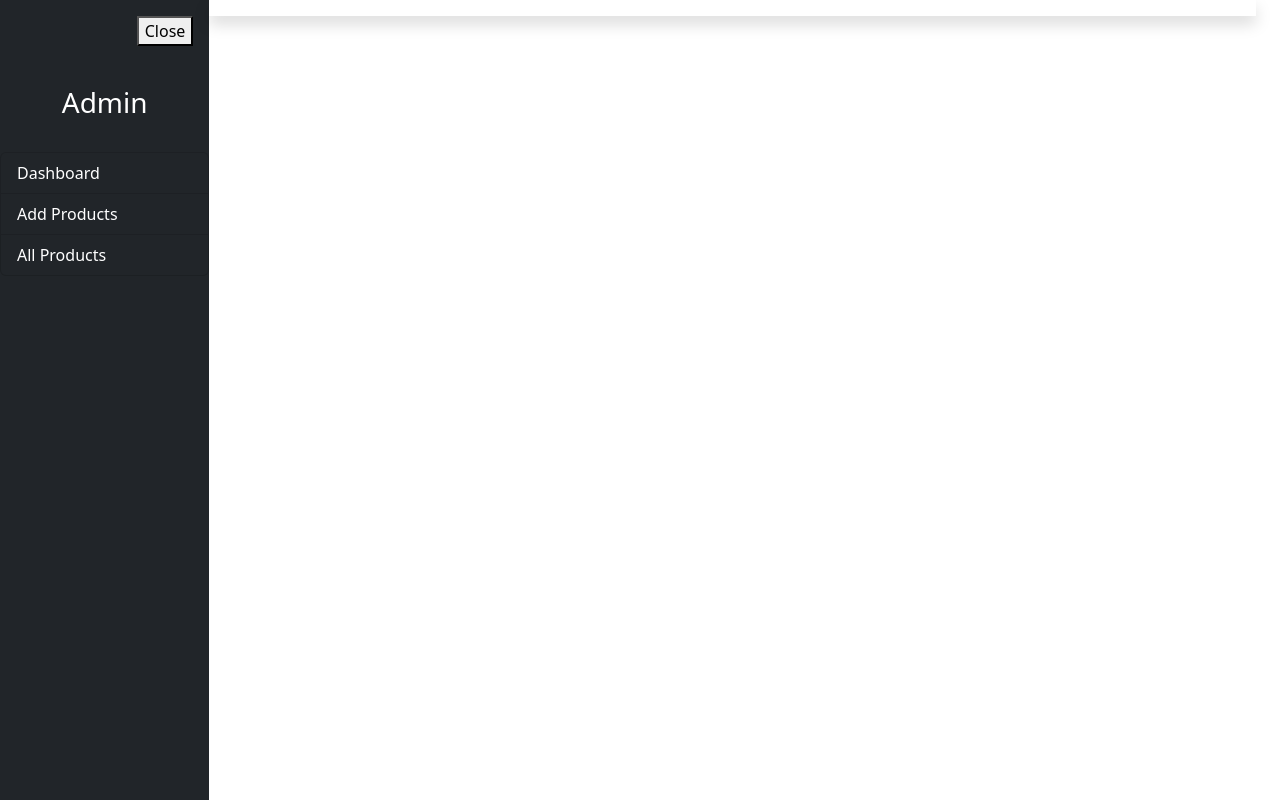
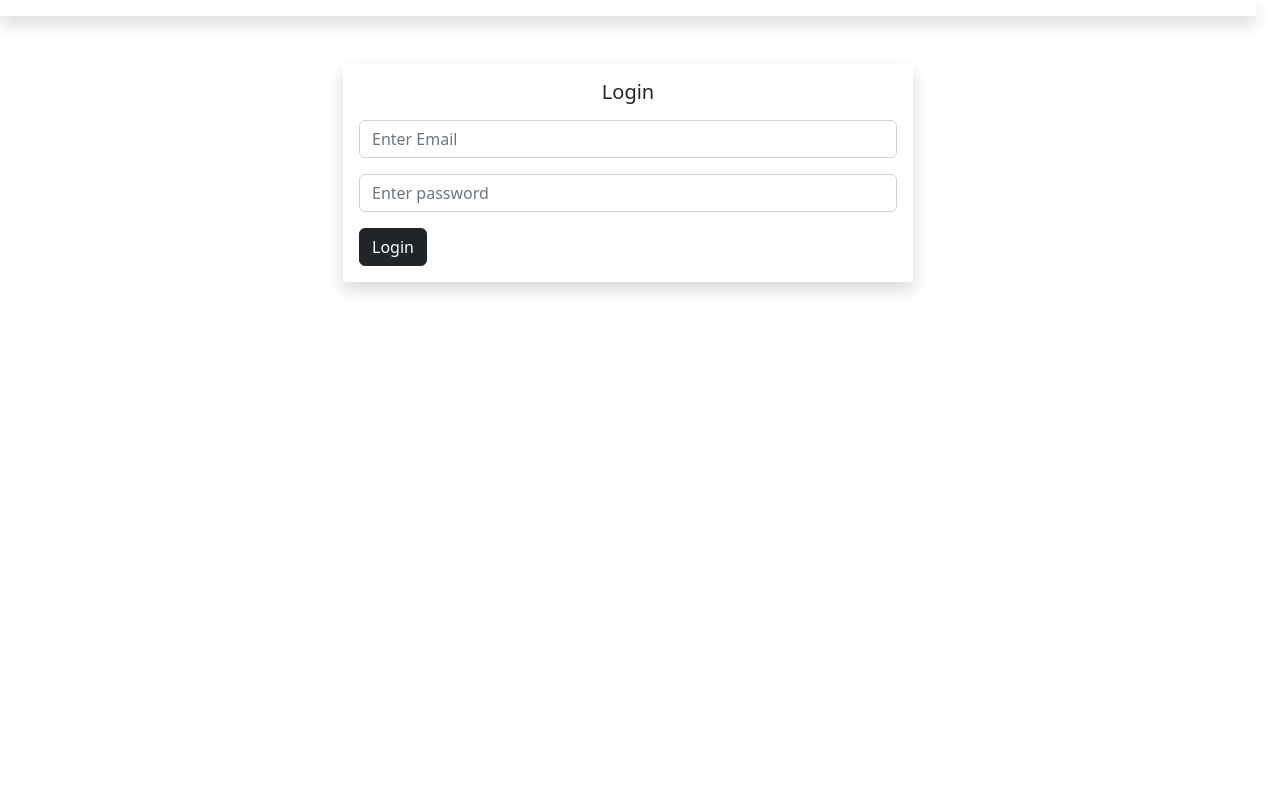
Before and after one commit to parthsinghblaze/6-feb-react-lecture, a React (Create React App) app: page /login in a window 1280 px wide. Built offline with nearby package versions, Linux system fonts and the light colour scheme.

Commit message:
login implementation

```diff
--- a/src/App.js
+++ b/src/App.js
@@ -8,17 +8,20 @@ import Products from "./pages/Products";
 import "./style.css";
 import { Provider } from "react-redux";
 import { store } from "./redux/store";
+import Private from "./commonComponent/Private";
+import Login from "./pages/Login";
 
 function App() {
   return (
     <Provider store={store}>
       <Layout>
         <Routes>
-          <Route path="/" element={<Dashboard />} />
-          <Route path="/dashboard" element={<Dashboard />} />
-          <Route path="/add-products" element={<AddProducts />} />
-          <Route path="/all-products" element={<Products />} />
-          <Route path="/edit-product/:name" element={<AddProducts />} />
+            <Route path="/" element={<Private><Dashboard /></Private> } />
+            <Route path="/dashboard" element={ <Private> <Dashboard /></Private>} />
+            <Route path="/add-products" element={<Private><AddProducts /></Private>} />
+            <Route path="/all-products" element={<Private><Products /></Private>} />
+            <Route path="/edit-product/:name" element={<Private><AddProducts /></Private>} />
+            <Route path="/login" element={<Login />} />
         </Routes>
       </Layout>
     </Provider>
--- a/src/commonComponent/Layout.jsx
+++ b/src/commonComponent/Layout.jsx
@@ -1,16 +1,30 @@
-import React from "react";
+import React, { useEffect, useState } from "react";
 import SideBar from "./SideBar";
 import Header from "./Header";
 import { useSelector } from "react-redux";
+import { useLocation } from "react-router-dom";
 
 function Layout({ children }) {
   const { menuOpen } = useSelector((state) => state.menu);
+  const [loginPage, setLoginPage] = useState(false);
+  const location = useLocation();
+
+  useEffect(() => {
+    if (location.pathname === "/login") {
+      setLoginPage(true);
+    } else {
+      setLoginPage(false);
+    }
+  }, [location]);
 
   return (
     <div className="container-fluid row">
-      <div className="col-md-2 p-0 d-none d-md-block ">
-        <SideBar />
-      </div>
+      {loginPage ? null : (
+        <div className="col-md-2 p-0 d-none d-md-block ">
+          <SideBar />
+        </div>
+      )}
+
       <div
         className={`col-md-2 p-0 mobile-menu d-block d-md-none ${
           menuOpen ? "show-menu" : ""
@@ -18,7 +32,7 @@ function Layout({ children }) {
       >
         <SideBar />
       </div>
-      <div className="col-md-10 p-0">
+      <div className={`col-md-${loginPage ? "12" : "10"} p-0`}>
         <Header />
         {children}
       </div>
--- /dev/null
+++ b/src/commonComponent/Private.jsx
@@ -0,0 +1,15 @@
+import React from "react";
+import { useSelector } from "react-redux";
+import { Navigate } from "react-router-dom";
+
+function Private({ children }) {
+  const { isLogin } = useSelector((state) => state.login);
+
+  if (isLogin) {
+    return children;
+  }
+
+  return <Navigate to="/login" />;
+}
+
+export default Private;
--- a/src/commonComponent/SideBar.jsx
+++ b/src/commonComponent/SideBar.jsx
@@ -1,19 +1,25 @@
 import React from "react";
 import ListGroup from "react-bootstrap/ListGroup";
 import { navLink } from "../utilis/navLinks";
-import { NavLink } from "react-router-dom";
+import { NavLink, useLocation } from "react-router-dom";
 import { useDispatch } from "react-redux";
 import { closeMenu } from "../redux/menuSlice";
 
 function SideBar() {
   const dispatch = useDispatch();
 
+  // const location = useLocation();
+
+  // if (location.pathname === "/login") {
+  //   return null;
+  // }
+
   return (
     <div
       className="bg-dark text-white"
       style={{ minHeight: "100vh", height: "100%" }}
     >
-      <div className="d-flex justify-content-end p-3">
+      <div className="d-flex d-lg-none justify-content-end p-3">
         <button onClick={() => dispatch(closeMenu())}>Close</button>
       </div>
       <h3 className="text-center py-4">Admin</h3>
--- /dev/null
+++ b/src/pages/Login.jsx
@@ -0,0 +1,80 @@
+import React from "react";
+import { Formik, Form, Field, ErrorMessage } from "formik";
+import * as Yup from "yup";
+import { useDispatch } from "react-redux";
+import { login } from "../redux/loginSlice";
+import { useNavigate } from "react-router-dom";
+
+const handleValidate = Yup.object().shape({
+  email: Yup.string().required("Email is Require!"),
+  password: Yup.number().required("Password is Require!"),
+});
+
+const initialValues = {
+  email: "",
+  password: "",
+};
+
+function Login() {
+  const dispatch = useDispatch();
+  const navigate = useNavigate();
+
+  function handleSubmit(values) {
+    dispatch(login({ values, navigate }));
+  }
+
+  return (
+    <div className="container py-5">
+      <div className="row">
+        <div className="col-md-6 offset-md-3 p-3 shadow">
+          <h5 className="text-center mb-3">Login</h5>
+          <Formik
+            initialValues={initialValues}
+            onSubmit={handleSubmit}
+            validationSchema={handleValidate}
+            enableReinitialize="true"
+          >
+            {({ errors }) => {
+              return (
+                <Form>
+                  <div className="mb-3">
+                    <Field
+                      type="text"
+                      name="email"
+                      className={`form-control ${errors.email && "error"}`}
+                      placeholder="Enter Email"
+                    />
+                    <ErrorMessage
+                      className="text-danger"
+                      name="email"
+                      component="span"
+                    />
+                  </div>
+                  <div className="mb-3">
+                    <Field
+                      type="password"
+                      name="password"
+                      className={`form-control ${errors.password && "error"}`}
+                      placeholder="Enter password"
+                    />
+                    <ErrorMessage
+                      className="text-danger"
+                      name="password"
+                      component="span"
+                    />
+                  </div>
+
+                  <button type="submit" className="btn btn-dark">
+                    Login
+                  </button>
+                </Form>
+              );
+            }}
+          </Formik>
+        </div>
+      </div>
+    </div>
+  );
+}
+
+export default Login;
--- /dev/null
+++ b/src/redux/loginSlice.js
@@ -0,0 +1,36 @@
+import { createAsyncThunk, createSlice } from "@reduxjs/toolkit";
+import axios from "axios";
+
+export const login = createAsyncThunk( 'login' , async ( {values, navigate} , { dispatch } ) => {
+    try {
+        const response = await axios.post(`https://identitytoolkit.googleapis.com/v1/accounts:signInWithPassword?key=AIzaSyA3v3AfWY7sCWskGPNJpZ6tw0JOaKistIA`, values)
+        const data = await response
+
+        if(data.status === 200) {
+            dispatch(setLogin(true))
+            navigate("/")
+        }
+
+    } catch (error) {
+        alert(error.response.data.error.message)
+    }
+})
+
+export const loginSlice = createSlice({
+    name: 'login',
+    initialState: {
+        isLogin: false
+    },
+    reducers: {
+        setLogin: (state, action) => {
+            state.isLogin = action.payload
+        }
+    },
+    extraReducers: {
+
+    }
+})
+
+export const { setLogin } = loginSlice.actions
+
+export default loginSlice.reducer
--- a/src/redux/store.js
+++ b/src/redux/store.js
@@ -1,10 +1,12 @@
 import { configureStore } from "@reduxjs/toolkit";
 import productSlice from "./productSlice";
 import menuSlice from "./menuSlice";
+import loginSlice from "./loginSlice";
 
 export const store = configureStore({
     reducer: {
         product: productSlice,
-        menu: menuSlice
+        menu: menuSlice,
+        login: loginSlice
     }
 })
--- a/src/utilis/navLinks.js
+++ b/src/utilis/navLinks.js
@@ -4,16 +4,16 @@ export const navLink = [
         title: 'Dashboard',
         link: '/dashboard',
         subItem: [
-            {
-                id: 1,
-                title: 'Search Emp',
-                link: '/dashboard',
-            },
-            {
-                id: 2,
-                title: 'View Live Status',
-                link: '/dashboard',
-            },
+            // {
+            //     id: 1,
+            //     title: 'Search Emp',
+            //     link: '/dashboard',
+            // },
+            // {
+            //     id: 2,
+            //     title: 'View Live Status',
+            //     link: '/dashboard',
+            // },
         ]
     },
     {
```
